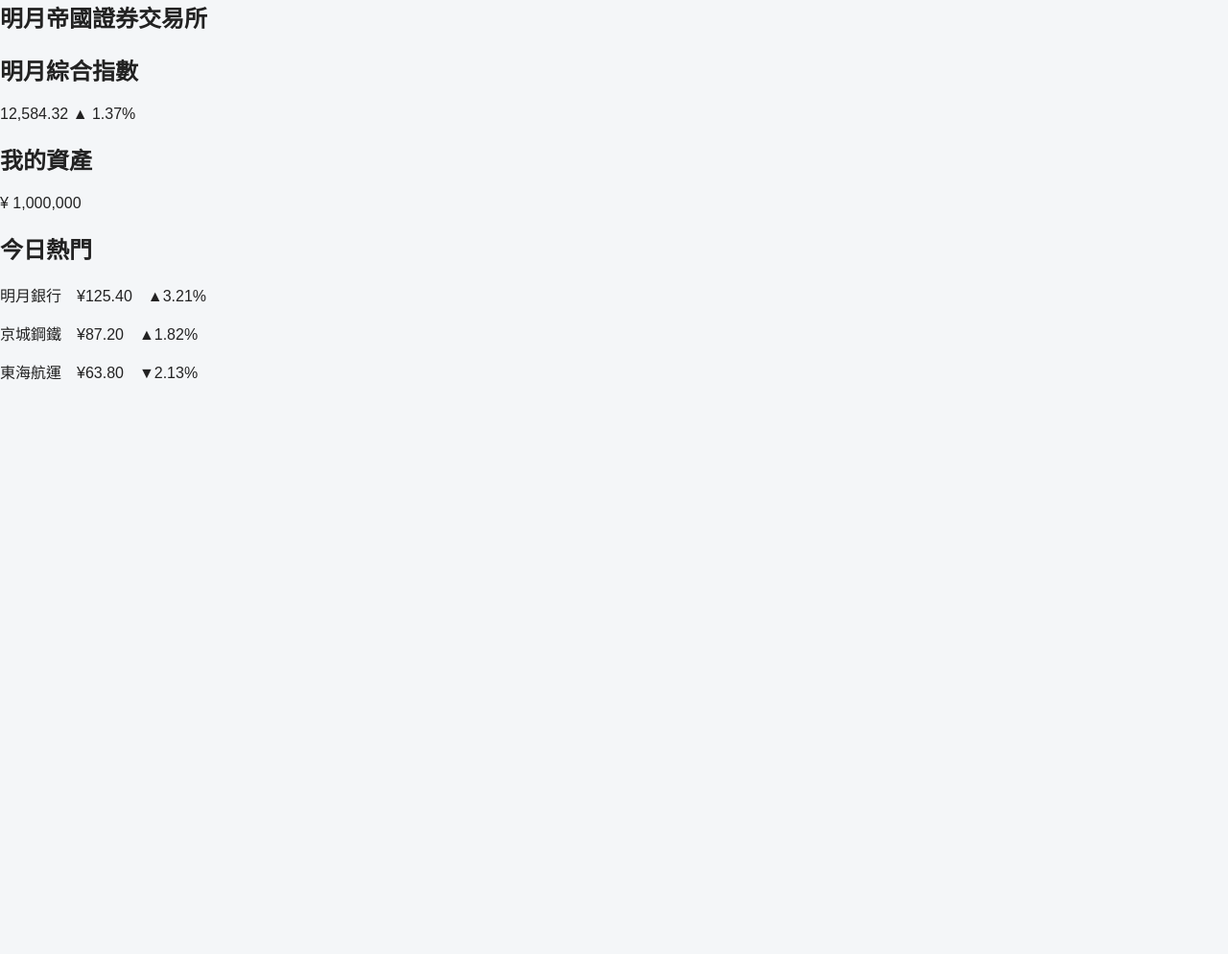
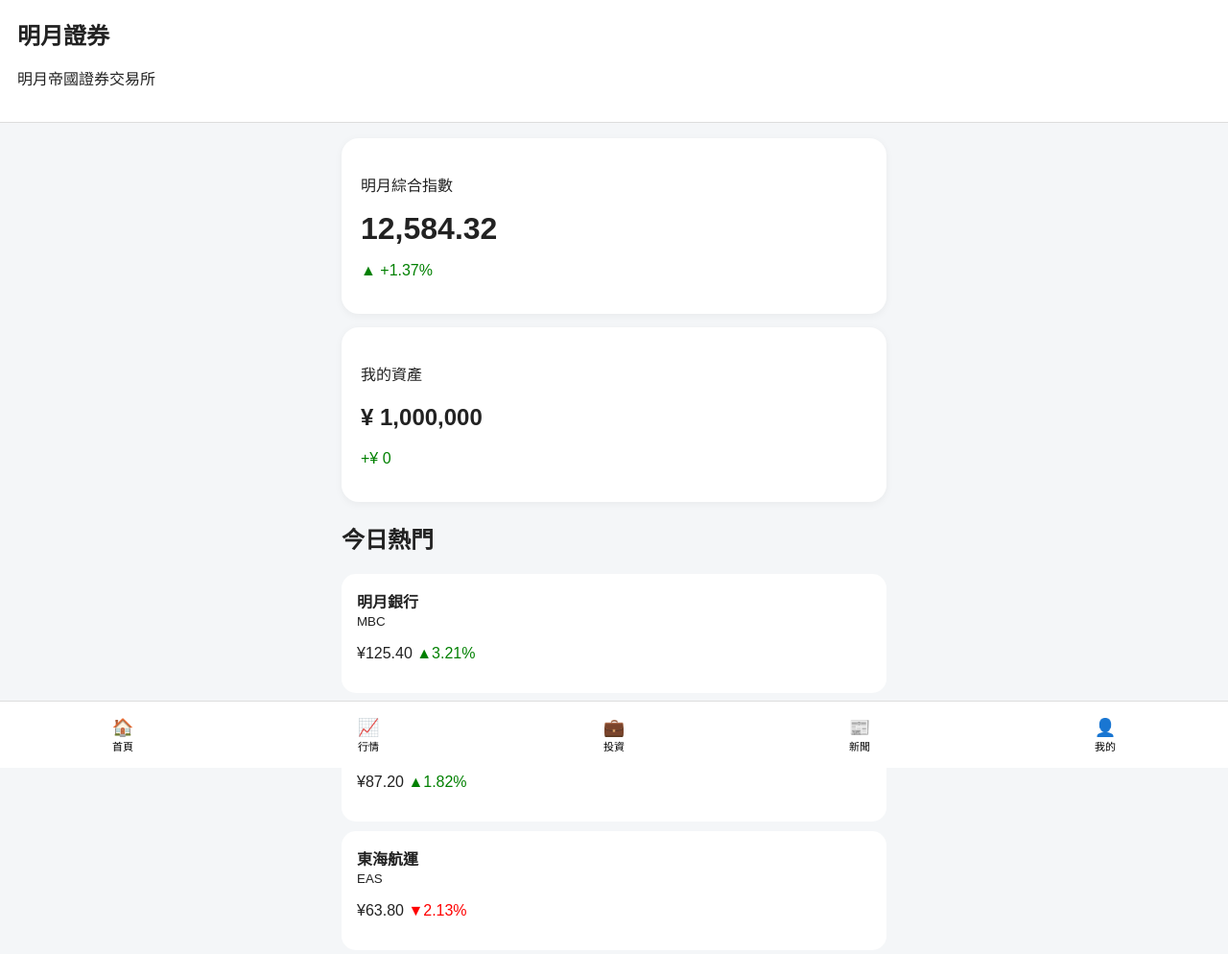
Before and after one commit to ekfish-math/mingyue-stock, a plain HTML site: page index.html in a window 1280 px wide. Shown: the whole page at 96% size. Before the commit the page ends 800 px from the top, so only its background shows below. Drawn offline with Linux system fonts and the light colour scheme.

Commit message:
v0.4 完成手機版首頁

```diff
--- a/index.html
+++ b/index.html
@@ -1,27 +1,149 @@
 <!DOCTYPE html>
 <html lang="zh-TW">
+
 <head>
     <meta charset="UTF-8">
     <meta name="viewport" content="width=device-width, initial-scale=1.0">
+
     <title>明月帝國證券交易所</title>
+
     <link rel="stylesheet" href="style.css">
 </head>
 
 <body>
 
-    <h1>明月帝國證券交易所</h1>
+<header>
 
-    <h2>明月綜合指數</h2>
-    <p>12,584.32 ▲ 1.37%</p>
+    <h1>明月證券</h1>
 
-    <h2>我的資產</h2>
-    <p>¥ 1,000,000</p>
+    <p>明月帝國證券交易所</p>
+
+</header>
+
+
+<main>
+
+    <!-- 明月指數 -->
+
+    <div class="card">
+
+        <p>明月綜合指數</p>
+
+        <div class="index">
+            12,584.32
+        </div>
+
+        <p class="up">
+            ▲ +1.37%
+        </p>
+
+    </div>
+
+
+    <!-- 我的資產 -->
+
+    <div class="card">
+
+        <p>我的資產</p>
+
+        <h2>
+            ¥ 1,000,000
+        </h2>
+
+        <p class="up">
+            +¥ 0
+        </p>
+
+    </div>
+
+
+    <!-- 熱門股票 -->
 
     <h2>今日熱門</h2>
 
-    <p>明月銀行　¥125.40　▲3.21%</p>
-    <p>京城鋼鐵　¥87.20　▲1.82%</p>
-    <p>東海航運　¥63.80　▼2.13%</p>
+
+    <div class="stock">
+
+        <strong>明月銀行</strong>
+
+        <br>
+
+        <small>MBC</small>
+
+        <p>
+            ¥125.40
+            <span class="up">▲3.21%</span>
+        </p>
+
+    </div>
+
+
+    <div class="stock">
+
+        <strong>京城鋼鐵</strong>
+
+        <br>
+
+        <small>KST</small>
+
+        <p>
+            ¥87.20
+            <span class="up">▲1.82%</span>
+        </p>
+
+    </div>
+
+
+    <div class="stock">
+
+        <strong>東海航運</strong>
+
+        <br>
+
+        <small>EAS</small>
+
+        <p>
+            ¥63.80
+            <span class="down">▼2.13%</span>
+        </p>
+
+    </div>
+
+</main>
+
+
+<!-- 底部導航 -->
+
+<nav class="bottom-nav">
+
+    <button>
+        🏠
+        <span>首頁</span>
+    </button>
+
+    <button>
+        📈
+        <span>行情</span>
+    </button>
+
+    <button>
+        💼
+        <span>投資</span>
+    </button>
+
+    <button>
+        📰
+        <span>新聞</span>
+    </button>
+
+    <button>
+        👤
+        <span>我的</span>
+    </button>
+
+</nav>
+
 
 </body>
+
 </html>
```
